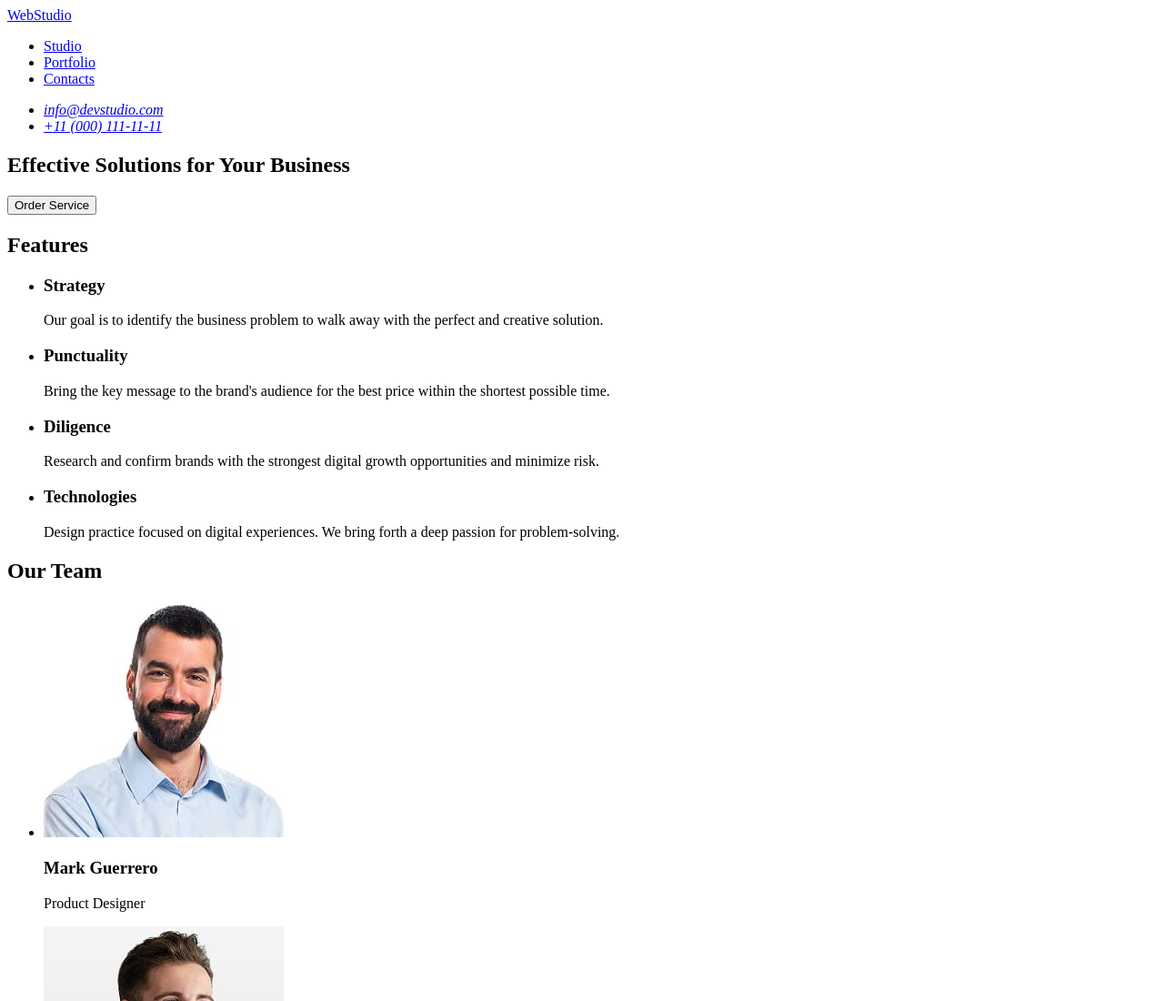
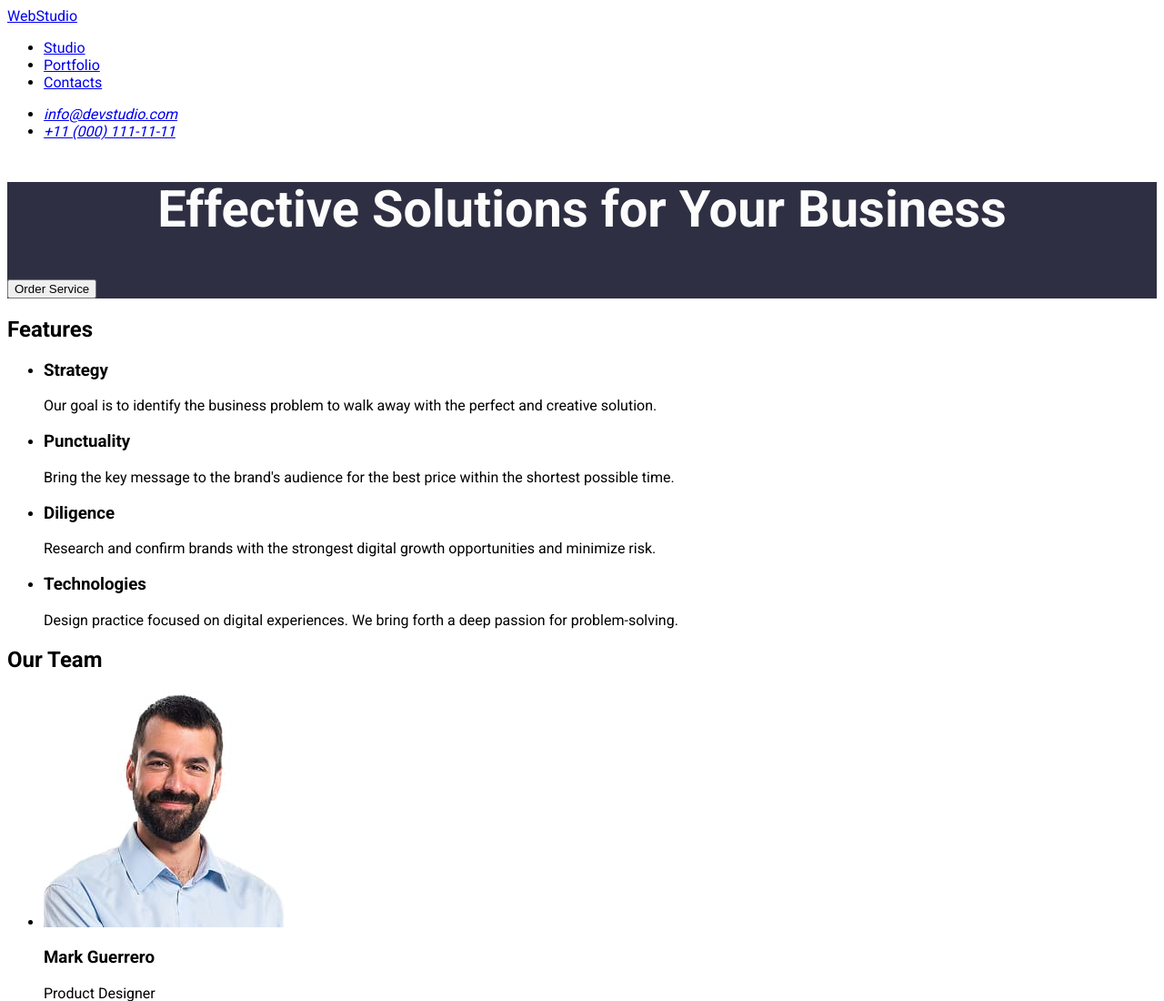
Before and after one commit to IrynaShashkevych28/goit-markup-hw-02, a plain HTML site: page index.html in a window 1280 px wide. Shown: the top 1100 px of the page at 91% size. Drawn offline with Linux system fonts and the light colour scheme.

Commit message:
add a new css styles

```diff
--- a/css/styles.css
+++ b/css/styles.css
@@ -1,3 +1,17 @@
+
 body{
-    background-color: #fffff;
+   background-color: #ffffff;
+    font-family: "Roboto", sans-serif;
 }
+  .title{
+    background-color: #2E2F42;
+  }
+  .text{
+    font-family: "Roboto" sans-serif;
+    color: #FCFCFC;
+    text-align: center;
+    font-weight: bold;
+    font-size: 56px;
+    letter-spacing: 2%;
+    line-height: 60px;
+  }
--- a/index.html
+++ b/index.html
@@ -4,6 +4,7 @@
     <meta charset="UTF-8" />
     <meta name="viewport" content="width=device-width, initial-scale=1.0" />
     <title>Web Studio</title>
+    <link rel="stylesheet" href="css/styles.css">
 
     <link rel="preconnect" href="https://fonts.googleapis.com">
 <link rel="preconnect" href="https://fonts.gstatic.com" crossorigin>
@@ -27,8 +28,8 @@
       </address>
     </header>
     <main>
-      <section>
-        <h1>Effective Solutions for Your Business</h1>
+      <section class="title">
+        <h1 class="text">Effective Solutions for Your Business</h1>
         <button type="button">Order Service</button>
       </section>
 
```
